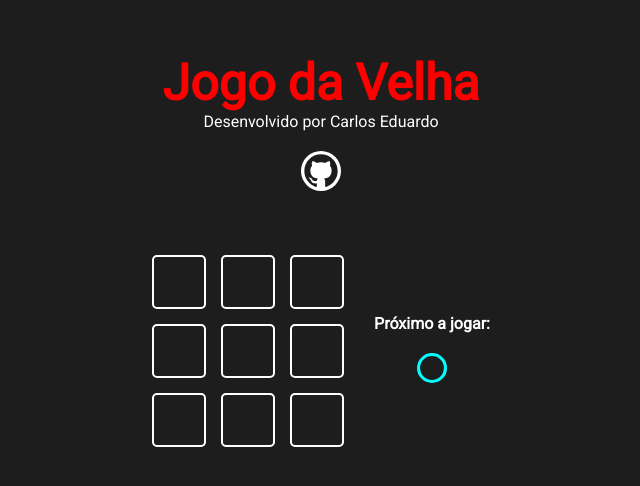
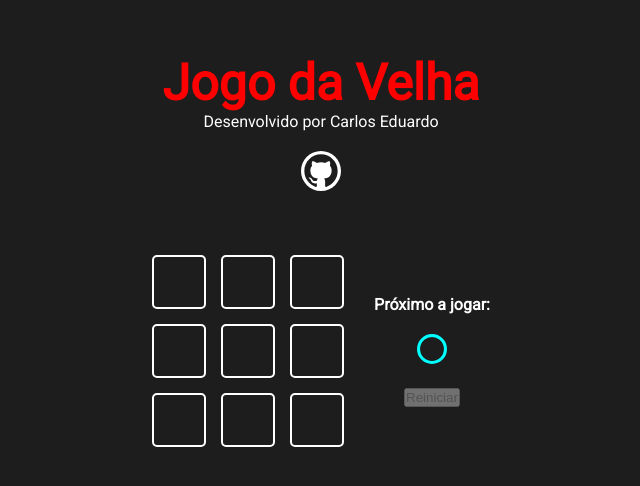
Before and after one commit to EduCarlos0311/react-jogo-da-velha, a Next.js app: page / in a window 1280 px wide. Shown: the part 170-656 px from the top of the page, without its empty margins (319-959 px from the left). Built offline with nearby package versions, Linux system fonts and the light colour scheme.

Commit message:
criado lógica para declarar o campeão e reset

```diff
--- /dev/null
+++ b/src/components/button/Button.jsx
@@ -0,0 +1,14 @@
+import styles from './Button.module.css'
+
+function Button ({ children, onClick, disabled }) {
+    return (
+        <button className = { styles.button }
+            onClick = { onClick }
+            disabled = { disabled }
+            >
+            { children }
+        </button>
+    )
+}
+
+export default Button
--- /dev/null
+++ b/src/components/button/Button.module.css
@@ -0,0 +1,3 @@
+.button {
+
+}
--- a/src/components/game/Game.jsx
+++ b/src/components/game/Game.jsx
@@ -1,8 +1,8 @@
 import { useState, useEffect} from 'react'
 import styles from './Game.module.css'
 
-import Icon from '../icon/Icon'
 import GameOption from '../gameOption/GameOption'
+import GameInfo from '../gameInfo/GameInfo'
 
 const winnerTable = [
     [0, 1, 2],
@@ -39,6 +39,11 @@
         })
     }
 
+    const handleReset = (() => {
+        setGameState(Array(9).fill(0))
+        setWinner(0)
+    })
+
     useEffect(() => {
         setCurrentPlayer(currentPlayer * -1)
         verifyGame()
@@ -57,15 +62,11 @@
                     )
                 }
             </div>
-            <div className={styles.gameInfo}>
-                <h4>Próximo a jogar:</h4>
-                {
-                    currentPlayer === 1 && <Icon iconName="circle"/>
-                }
-                {
-                    currentPlayer === -1 && <Icon iconName="x"/>
-                }
-            </div>
+            <GameInfo
+                currentPlayer = {currentPlayer}
+                winner = {winner}
+                onReset = {handleReset}
+            />
         </div>
     )
 }
--- a/src/components/game/Game.module.css
+++ b/src/components/game/Game.module.css
@@ -9,10 +9,3 @@
     gap: 30px;
     align-items: center;
 }
-
-.gameInfo {
-    display: flex;
-    flex-direction: column;
-    align-items: center;
-    gap: 20px;
-}
--- /dev/null
+++ b/src/components/gameInfo/GameInfo.jsx
@@ -0,0 +1,47 @@
+import styles from './GameInfo.module.css'
+
+import Icon from '../icon/Icon'
+import Button from '../button/button'
+
+function GameInfo ({ currentPlayer, winner, onReset }) {
+
+    const shouldEnableButton = () => {
+        if (winner !== 0) return true
+    }
+
+    return (
+        <div className={styles.gameInfo}>
+            {
+                winner === 0 &&
+                    <>
+                        <h4>Próximo a jogar:</h4>
+                        {
+                            currentPlayer === 1 && <Icon iconName="circle"/>
+                        }
+                        {
+                            currentPlayer === -1 && <Icon iconName="x"/>
+                        }
+                    </>
+            }
+            {
+                winner !== 0 &&
+                    <>
+                        <h4>Fim de jogo! Campeão:</h4>
+                            {
+                                winner === 1 && <Icon iconName="circle"/>
+                            }
+                            {
+                                winner === -1 && <Icon iconName="x"/>
+                            }
+                    </>
+            }
+            <Button
+                onClick = {onReset}
+                disabled = {!shouldEnableButton()}>
+                Reiniciar
+            </Button>
+        </div>
+    )
+}
+
+export default GameInfo
--- /dev/null
+++ b/src/components/gameInfo/GameInfo.module.css
@@ -0,0 +1,6 @@
+.gameInfo {
+    display: flex;
+    flex-direction: column;
+    align-items: center;
+    gap: 20px;
+}
```
